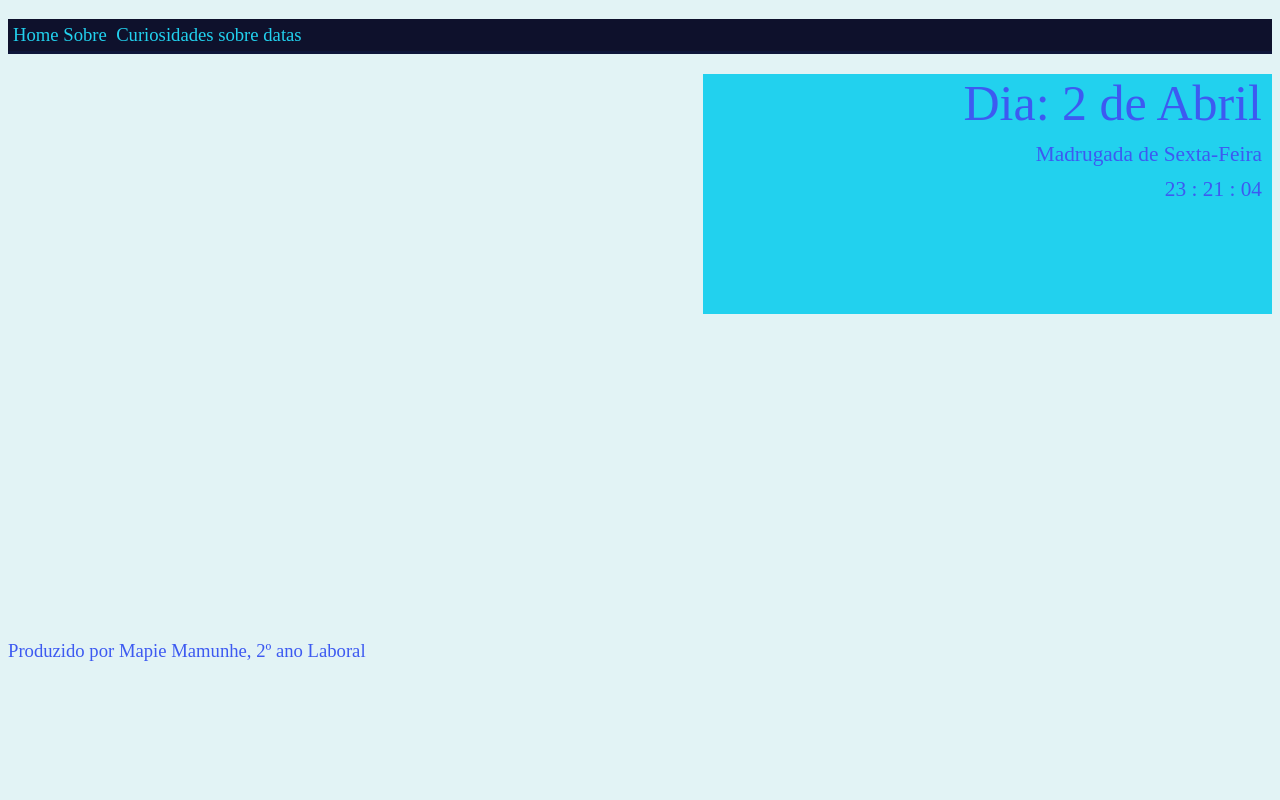
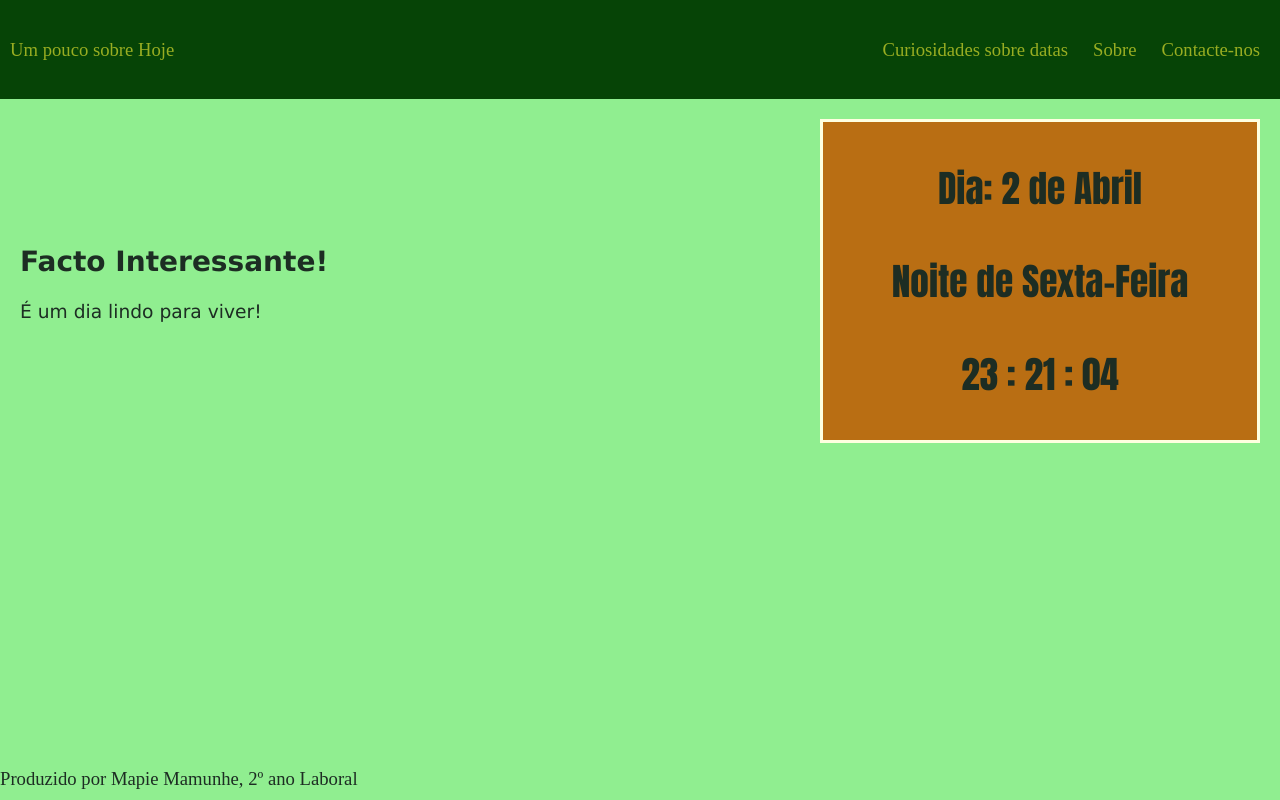
Before and after one commit to MapieMamunhe/projecto-faculdade-calendario, a plain HTML site: page index.html in a window 1280 px wide. Drawn offline with Linux system fonts and the light colour scheme.

Commit message:
Mudei a interface do website, acrescentei novos estilos

```diff
--- a/css/estilo-home.css
+++ b/css/estilo-home.css
@@ -1,48 +1,19 @@
-body{
-    background-color: #e2f3f5;
-    color: #3d5af1;
-    font-size: 14pt;
+.corpo{
+    display:flex;
+    flex-wrap: wrap;
+    justify-content: space-between;
+    align-items: center;
+    margin: 20px;
 }
-div.cabecalho{
-    width: 100%;
-    height: 35px;
-    text-align:left;
-    background-color: #0e153a;
-}
-p.links{
-    padding: 5px;
-    background-color:rgba(14, 14, 36, 0.582);
-    color:aliceblue;
+.info{
+    font-family: Verdana, Geneva, Tahoma, sans-serif;
 
 }
-a{
-    color:#22d1ee;
-    text-decoration: none;
+.areaData{
+    font-family: Impact, Haettenschweiler, 'Arial Narrow Bold', sans-serif;
+    font-size: 28pt;
+    width: 35%;
+    text-align: center;
+    background-color:rgb(185, 110, 19);
+    border: solid lightyellow 3px;
 }
-div.areaData{
-    margin-left: 55%;
-    margin-top: 20px;
-    background-color:#22d1ee;
-    height: 30vh;
-    padding: 0px;
-}
-p#d1{
-    font-size: 50px;
-    text-shadow: #0e153a;
-    text-align: right;
-    margin: 10px;
-}
-p#d2, p#d3{
-    margin: 10px;
-    font-size: 16pt;
-    text-shadow: #0e153a;
-    text-align: right;
-}
-h1.titulo{
-    text-align: left;
-}
-div.rodape{
-    position: fixed;
-    top: 40rem;
-
-}
--- /dev/null
+++ b/css/estilos.css
@@ -0,0 +1,38 @@
+body{
+    font-family: 'Times New Roman', Times, serif;
+    font-size: 14pt;
+    color: #1d2d23;
+    background-color: lightgreen;
+    margin:0px;
+    padding:0px;
+    position: relative;
+}
+.cabecalho{
+    background-color:rgba(3, 63, 3, 0.973);
+    padding: 10px;
+    margin: 0px;
+    display: flex;
+    justify-content: space-between;
+    flex-wrap: wrap;
+    align-items: center;
+}
+.links{
+    list-style: none;
+    display: flex;
+}
+.links li{
+    margin-left: 5px;
+}
+.links li a{
+    display: block;
+    padding: 10px;
+}
+a{
+    text-decoration: none;
+    color:rgb(152, 173, 34);
+}
+.rodape{
+    bottom: 10px;
+    margin-top:10px;
+    position: fixed;
+}
--- a/index.html
+++ b/index.html
@@ -4,21 +4,28 @@
     <meta charset="UTF-8">
     <meta name="viewport" content="width=device-width, initial-scale=1.0">
     <title>Home</title>
+    <link rel="stylesheet" href="./css/estilos.css">
     <link rel="stylesheet" href="./css/estilo-home.css">
-
 </head>
 <body>
     <!--A parte a seguir contem o nome da pagina e links-->
-    <div class="cabecalho">
-        <section>
-            <p class="links">
-                <a href="">Home</a>&nbsp;<a href="">Sobre</a>&nbsp; <a href="">Curiosidades sobre datas</a>
-            </p>
-        </section>
-    </div>
+    <header class="cabecalho">
+        <a href="./index.html">Um pouco sobre Hoje</a>
+        <nav>
+            <ul class="links">
+                <li> <a href="./pages/curiosidades-datas.html">Curiosidades sobre datas</a></li>
+                <li><a href="./pages/sobre.html">Sobre</a></li>
+                <li><a href="./pages/contacto.html">Contacte-nos</a></li>
+            </ul>
+        </nav>
+    </header>
     <!--Fim do cabeçalho-->
     <!--A seguir tem o corpo da pagina-->
     <div class="corpo">
+        <div class="info">
+            <h2>Facto Interessante!</h2>
+            <p>É um dia lindo para viver!</p>
+        </div>
         <div class ="areaData">
             <p id="d1">
                 Data
@@ -31,11 +38,9 @@
             </p>
         </div>
     </div>
-    <div class= "rodape">
-        <footer>
-            Produzido por Mapie Mamunhe, 2º ano Laboral
-        </footer>
-    </div>
+    <footer class= "rodape">
+        Produzido por Mapie Mamunhe, 2º ano Laboral
+    </footer>
     <script src="./js/calendario.js">
 
     </script>
--- a/js/calendario.js
+++ b/js/calendario.js
@@ -19,7 +19,7 @@ function tempoDia(){
         if((hora>=12) && (hora < 18)){
             tempo = "Tarde de ";
         }else{
-            if((hora>=18) && (hora < 23)){
+            if((hora>=18) && (hora <= 23)){
                 tempo = "Noite de ";
             }else{
                 tempo = "Madrugada de ";
```
Also changed, not shown: pages/contacto.html (added, +32 -0 lines), pages/curiosidades-datas.html (added, +33 -0 lines), pages/sobre.html (added, +37 -0 lines).
